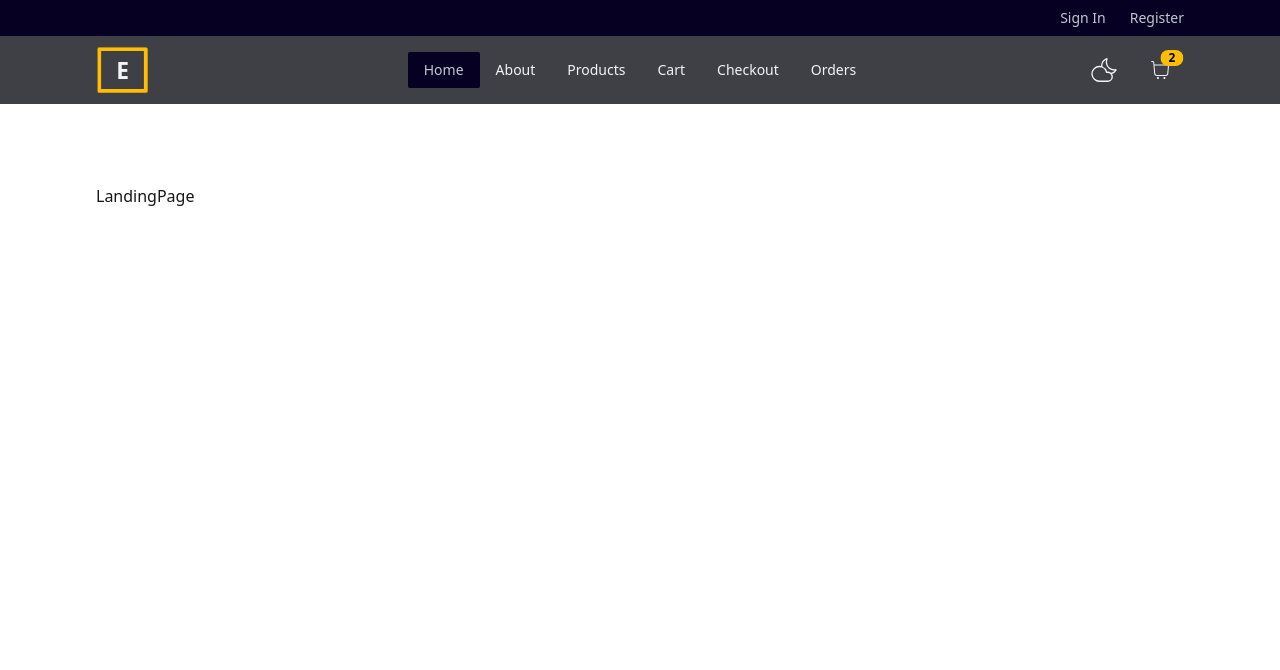
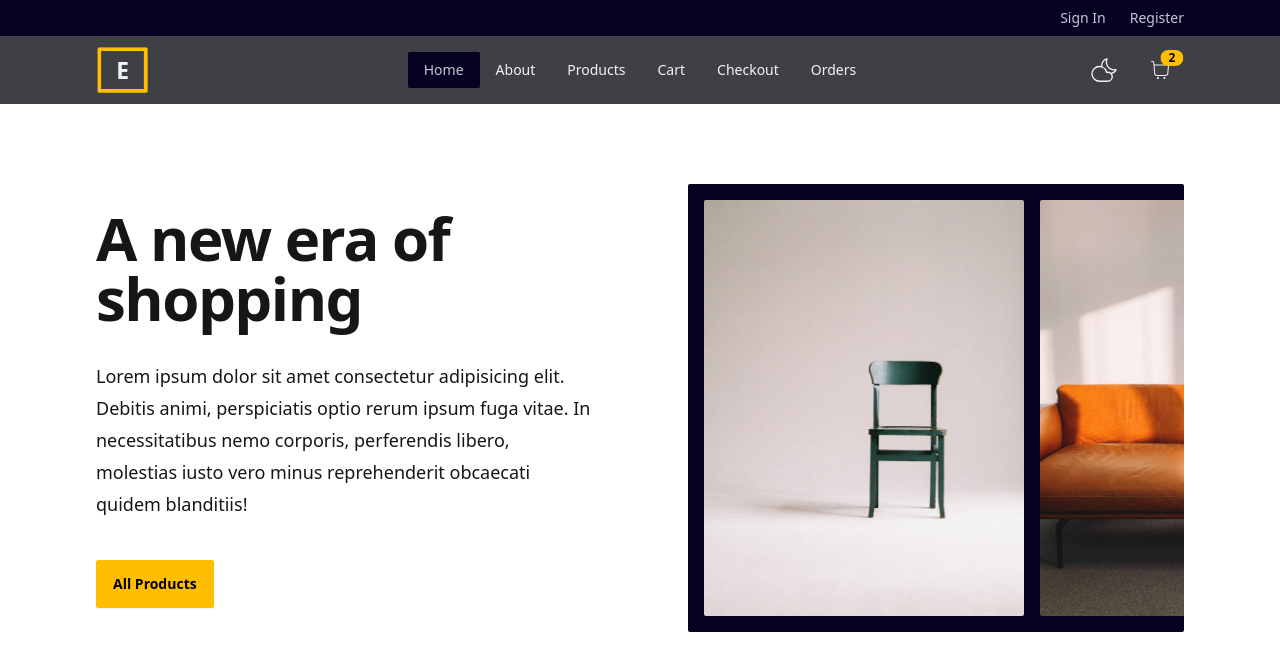
Before and after one commit to misiek869/e-commerce_shop_react, a React (Vite) app: page / in a window 1280 px wide. Shown: the top 670 px of the page. Built offline with nearby package versions, Linux system fonts and the light colour scheme.

Commit message:
create hero and use in landing

```diff
--- /dev/null
+++ b/src/components/Hero.tsx
@@ -0,0 +1,43 @@
+import { Link } from 'react-router-dom'
+import hero_1 from '../assets/h1.jpg'
+import hero_2 from '../assets/h2.jpg'
+import hero_3 from '../assets/h3.jpg'
+
+const carouselImages: string[] = [hero_2, hero_3, hero_1]
+
+const Hero = () => {
+	return (
+		<div className='grid grid-cols-1 lg:grid-cols-2 gap-24 items-center'>
+			<div>
+				<h1 className='max-w-2xl text-4xl font-semibold tracking-tight sm:text-6xl'>
+					A new era of shopping
+				</h1>
+				<p className='mt-8 max-w-xl text-lg leading-8'>
+					Lorem ipsum dolor sit amet consectetur adipisicing elit. Debitis
+					animi, perspiciatis optio rerum ipsum fuga vitae. In necessitatibus
+					nemo corporis, perferendis libero, molestias iusto vero minus
+					reprehenderit obcaecati quidem blanditiis!
+				</p>
+				<div className='mt-10'>
+					<Link to={'/products'} className='btn btn-warning rounded-sm'>
+						All Products
+					</Link>
+				</div>
+			</div>
+			<div className='hidden h-[28rem] lg:carousel carousel-center p-4 space-x-4 bg-neutral rounded-sm'>
+				{carouselImages.map((image, index) => {
+					return (
+						<div key={index} className='carousel-item'>
+							<img
+								src={image}
+								className='rounded-sm h-full w-80 object-cover'
+							/>
+						</div>
+					)
+				})}
+			</div>
+		</div>
+	)
+}
+
+export default Hero
--- a/src/components/index.ts
+++ b/src/components/index.ts
@@ -3,5 +3,6 @@ import SubmitButton from './SubmitButton'
 import Header from './Header'
 import Navbar from './Navbar'
 import NavLinks from './NavLinks'
+import Hero from './Hero'
 
-export { FormInput, SubmitButton, Header, Navbar, NavLinks }
+export { FormInput, SubmitButton, Header, Navbar, NavLinks, Hero }
--- a/src/pages/LandingPage.tsx
+++ b/src/pages/LandingPage.tsx
@@ -1,7 +1,12 @@
 import React from 'react'
+import { Hero } from '../components'
 
 const LandingPage = () => {
-	return <div>LandingPage</div>
+	return (
+		<>
+			<Hero />
+		</>
+	)
 }
 
 export default LandingPage
```
